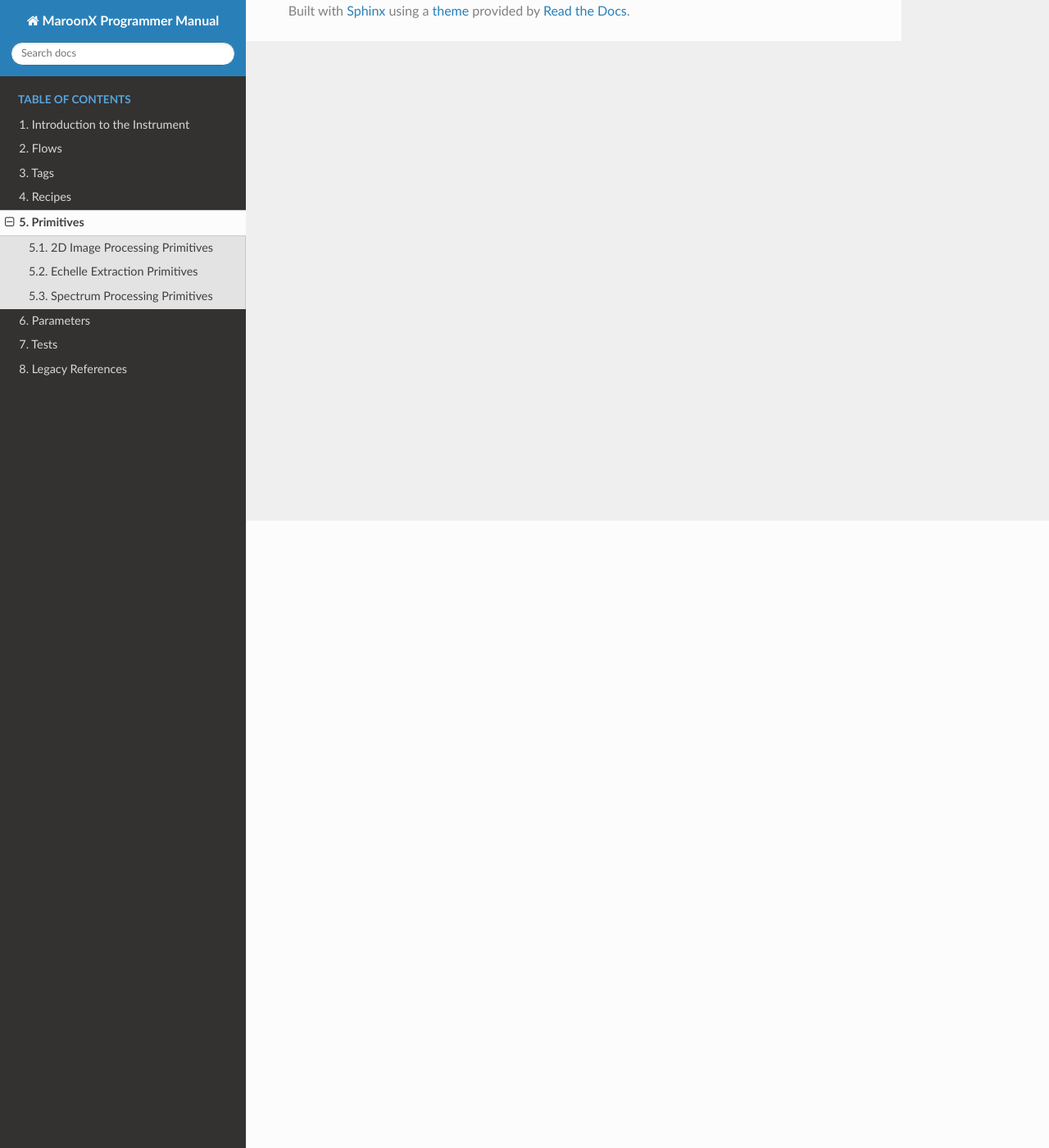
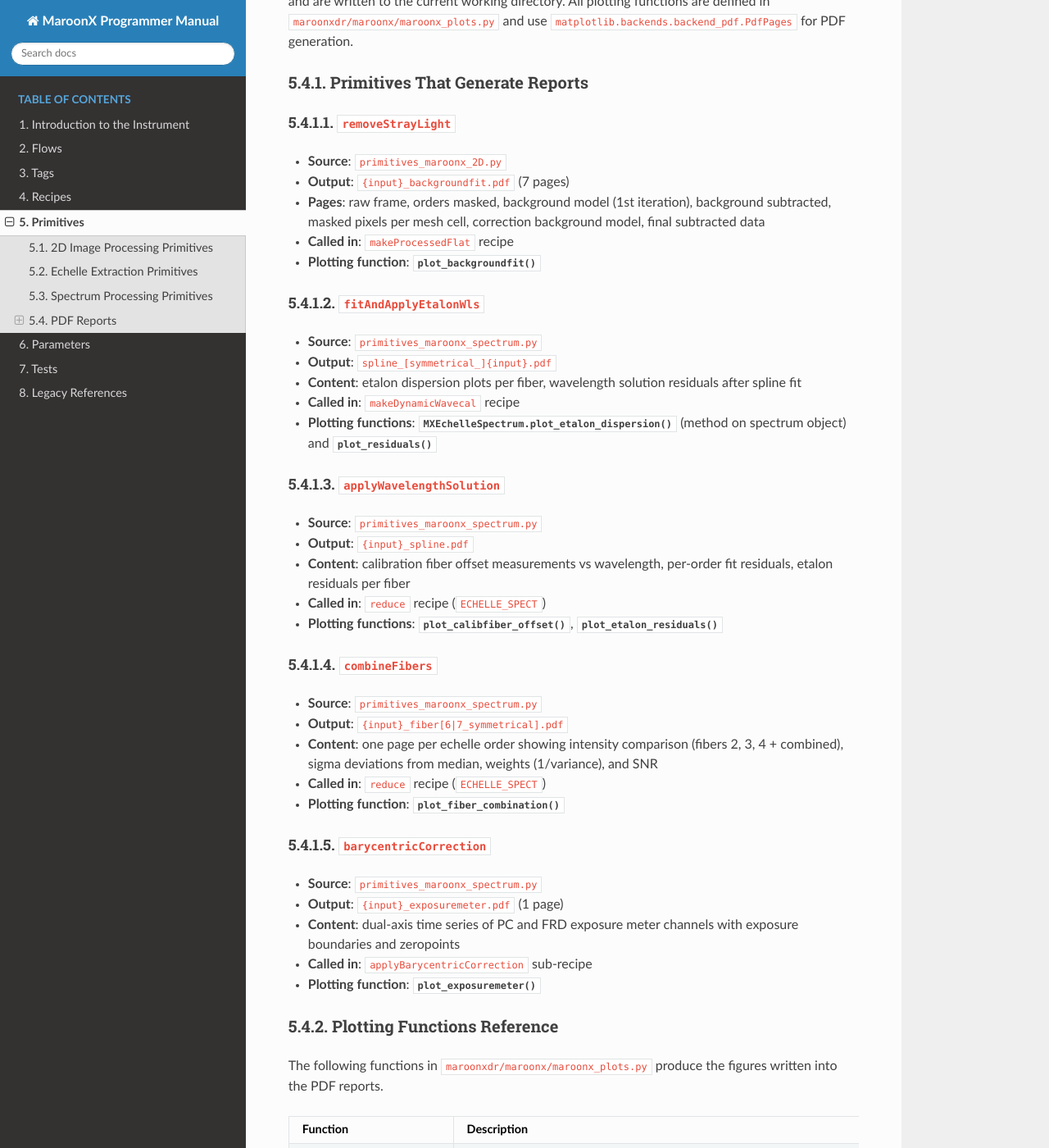
Before and after one commit to GeminiDRSoftware/MAROONXDR, a Sphinx documentation site: the page built from doc/progmanuals/MAROONXDR_ProgManual/primitives.rst, in a window 1280 px wide and 1400 px high, scrolled down 765 px. Shown: the whole window at 82% size. Built offline with Sphinx 7.4.7 and the Read the Docs theme 3.1.0, drawn with Linux system fonts in a browser that asks for light colours; formulas are drawn with MathJax 3; some of the changed text lies outside the part shown.

Commit message:
added pdf reports documentation

```diff
--- a/doc/progmanuals/MAROONXDR_ProgManual/primitives.rst
+++ b/doc/progmanuals/MAROONXDR_ProgManual/primitives.rst
@@ -36,3 +36,120 @@ Spectrum Processing Primitives
 .. .. automodule:: maroonxdr.maroonx.primitives_maroonx_spectrum
 ..    :members:
 ..    :no-inherited-members:
+
+PDF Reports
+============
+
+Several primitives produce diagnostic PDF reports to help assess the quality of
+each reduction step. Reports are enabled by default via the ``report`` boolean
+parameter (default ``True``) on each primitive and are written to the current
+working directory. All plotting functions are defined in
+``maroonxdr/maroonx/maroonx_plots.py`` and use
+``matplotlib.backends.backend_pdf.PdfPages`` for PDF generation.
+
+Primitives That Generate Reports
+---------------------------------
+
+``removeStrayLight``
+^^^^^^^^^^^^^^^^^^^^
+
+- **Source**: ``primitives_maroonx_2D.py``
+- **Output**: ``{input}_backgroundfit.pdf`` (7 pages)
+- **Pages**: raw frame, orders masked, background model (1st iteration),
+  background subtracted, masked pixels per mesh cell, correction background
+  model, final subtracted data
+- **Called in**: ``makeProcessedFlat`` recipe
+- **Plotting function**: :func:`~maroonxdr.maroonx.maroonx_plots.plot_backgroundfit`
+
+``fitAndApplyEtalonWls``
+^^^^^^^^^^^^^^^^^^^^^^^^
+
+- **Source**: ``primitives_maroonx_spectrum.py``
+- **Output**: ``spline_[symmetrical_]{input}.pdf``
+- **Content**: etalon dispersion plots per fiber, wavelength solution residuals
+  after spline fit
+- **Called in**: ``makeDynamicWavecal`` recipe
+- **Plotting functions**: :meth:`MXEchelleSpectrum.plot_etalon_dispersion`
+  (method on spectrum object) and
+  :func:`~maroonxdr.maroonx.maroonx_plots.plot_residuals`
+
+``applyWavelengthSolution``
+^^^^^^^^^^^^^^^^^^^^^^^^^^^
+
+- **Source**: ``primitives_maroonx_spectrum.py``
+- **Output**: ``{input}_spline.pdf``
+- **Content**: calibration fiber offset measurements vs wavelength, per-order
+  fit residuals, etalon residuals per fiber
+- **Called in**: ``reduce`` recipe (``ECHELLE_SPECT``)
+- **Plotting functions**:
+  :func:`~maroonxdr.maroonx.maroonx_plots.plot_calibfiber_offset`,
+  :func:`~maroonxdr.maroonx.maroonx_plots.plot_etalon_residuals`
+
+``combineFibers``
+^^^^^^^^^^^^^^^^^
+
+- **Source**: ``primitives_maroonx_spectrum.py``
+- **Output**: ``{input}_fiber[6|7_symmetrical].pdf``
+- **Content**: one page per echelle order showing intensity comparison
+  (fibers 2, 3, 4 + combined), sigma deviations from median, weights
+  (1/variance), and SNR
+- **Called in**: ``reduce`` recipe (``ECHELLE_SPECT``)
+- **Plotting function**:
+  :func:`~maroonxdr.maroonx.maroonx_plots.plot_fiber_combination`
+
+``barycentricCorrection``
+^^^^^^^^^^^^^^^^^^^^^^^^^
+
+- **Source**: ``primitives_maroonx_spectrum.py``
+- **Output**: ``{input}_exposuremeter.pdf`` (1 page)
+- **Content**: dual-axis time series of PC and FRD exposure meter channels with
+  exposure boundaries and zeropoints
+- **Called in**: ``applyBarycentricCorrection`` sub-recipe
+- **Plotting function**:
+  :func:`~maroonxdr.maroonx.maroonx_plots.plot_exposuremeter`
+
+Plotting Functions Reference
+-----------------------------
+
+The following functions in ``maroonxdr/maroonx/maroonx_plots.py`` produce the
+figures written into the PDF reports.
+
+.. list-table::
+   :header-rows: 1
+   :widths: 30 70
+
+   * - Function
+     - Description
+   * - ``plot_backgroundfit()``
+     - Returns a list of 7 Figures covering each stage of background fitting
+       and subtraction.
+   * - ``plot_residuals()``
+     - Returns 1 Figure with 3 subplots: residuals vs wavelength, residual RMS
+       per order, and residuals vs normalized X position.
+   * - ``plot_fiber_combination()``
+     - Returns 1 Figure with 4 subplots: intensity, sigma deviations from
+       median, weights (1/variance), and SNR.
+   * - ``plot_calibfiber_offset()``
+     - Returns 1 Figure with 3 subplots. Supports overlay mode via the ``fig``
+       parameter to plot multiple fibers on the same axes.
+   * - ``plot_etalon_residuals()``
+     - Returns 1 Figure with 4 subplots. Supports incremental fill via the
+       ``plotnumber`` and ``fig`` parameters.
+   * - ``plot_exposuremeter()``
+     - Returns 1 Figure with dual y-axes (PC and FRD exposure meter channels).
+
+Disabling Reports
+------------------
+
+Reports can be disabled by passing ``report=False`` to any primitive. In a
+custom recipe this is done directly:
+
+.. code-block:: python
+
+   p.removeStrayLight(report=False)
+
+From the command line, use the DRAGONS parameter override system:
+
+.. code-block:: bash
+
+   reduce @flats.list -p removeStrayLight:report=False
```
